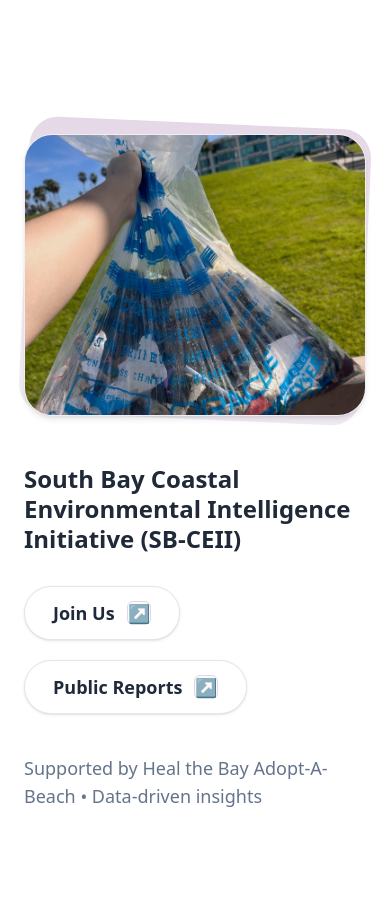
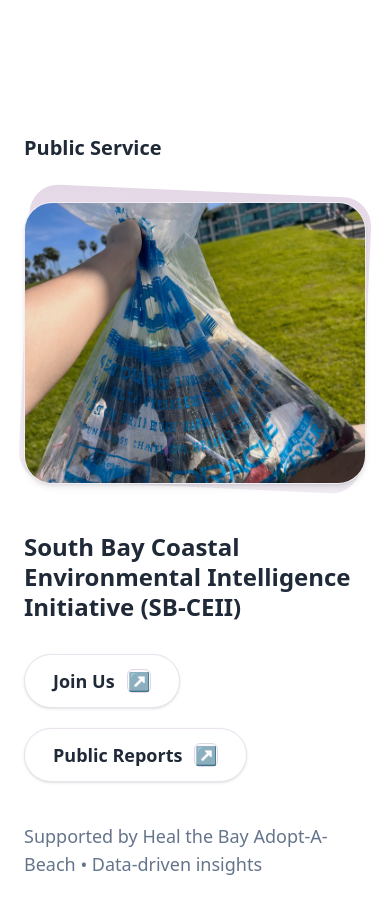
Before and after one commit to alexamiao/alexamiao-portfolio, a Next.js app: page / in a window 390 px wide. Shown: the part 5840-6754 px from the top of the page. Built offline with nearby package versions, Linux system fonts and the light colour scheme.

Commit message:
Add Public Service section and update SB-CEII layout

```diff
--- a/app/components/Navbar.tsx
+++ b/app/components/Navbar.tsx
@@ -6,7 +6,7 @@ const sections = [
   { id: "home", label: "Home" },
   { id: "projects", label: "Projects" },
   { id: "experience", label: "Experience" },
-  { id: "sb-ceii", label: "SB-CEII" },
+  { id: "sb-ceii", label: "Service" },
   { id: "contact", label: "Contact" },
 ];
 
--- a/app/page.tsx
+++ b/app/page.tsx
@@ -538,6 +538,12 @@ export default function Page() {
 
       <section id="sb-ceii" className="w-full px-6 py-24">
         <div className="mx-auto max-w-6xl">
+          {/* Section title */}
+          <h3 className="mb-10 text-xl md:text-2xl font-bold text-ink-primary">
+            Public Service
+          </h3>
+
+          {/* SB-CEII content starts here */}
           <div className="grid gap-14">
             {/* TOP (2/5-ish): photo + title/buttons */}
             <div
```
